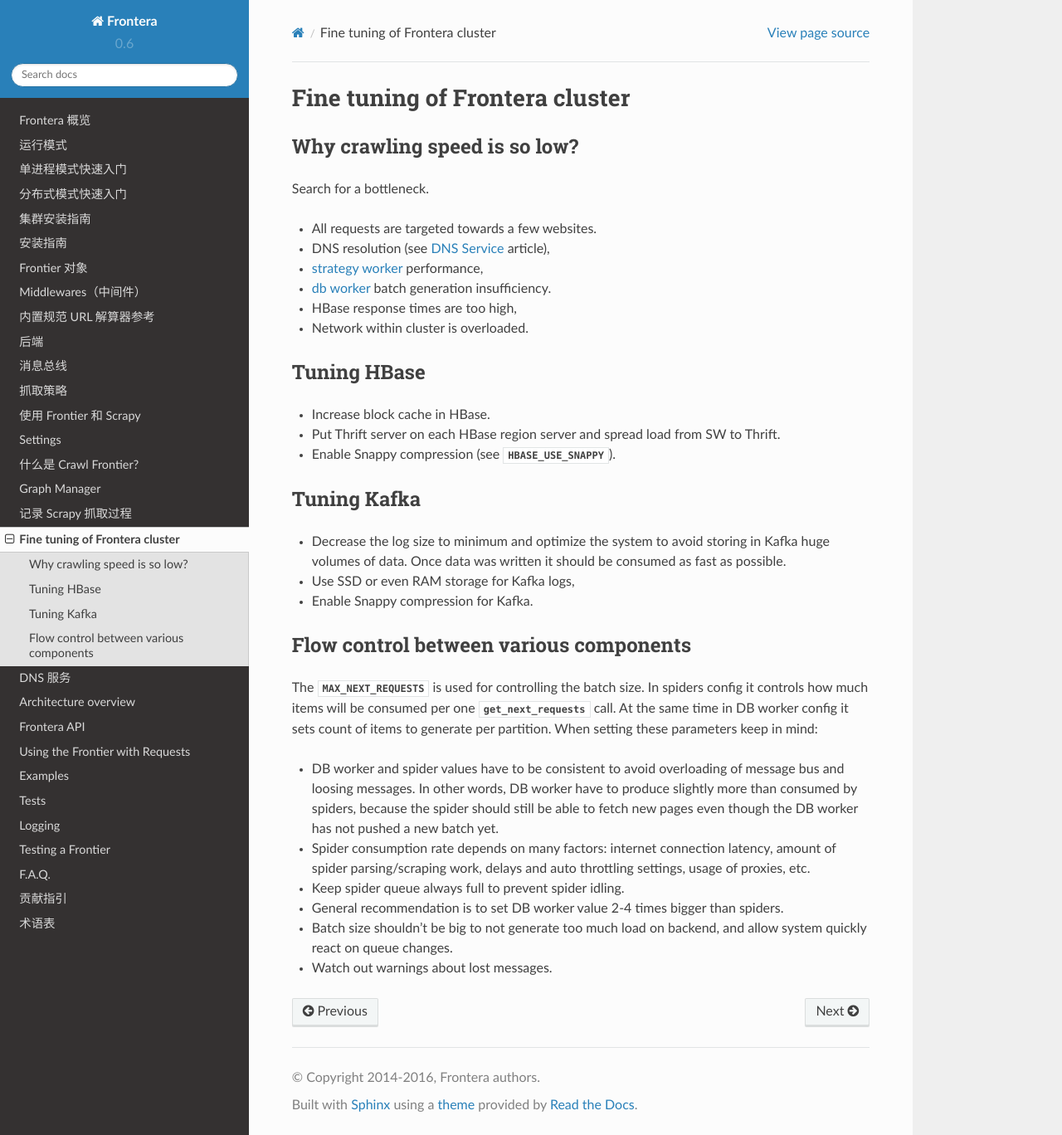
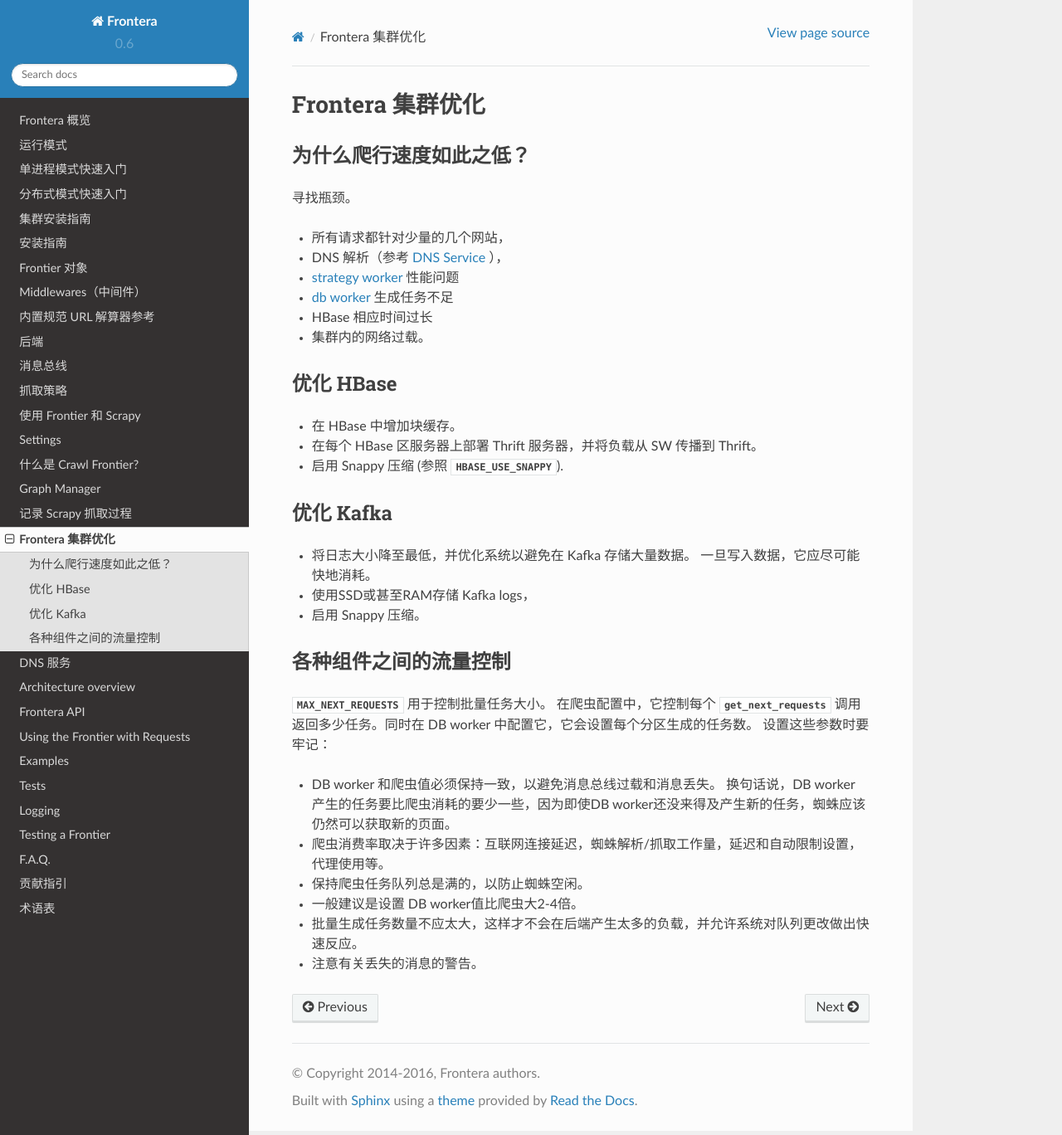
Before and after one commit to xsren/frontera-docs-zh_CN, a Sphinx documentation site: the page built from docs/source/topics/fine-tuning.rst, in a window 1280 px wide and 1368 px high. Shown: the whole window at 83% size. Built offline with Sphinx 7.4.7 and the Read the Docs theme 2.0.0, drawn with Linux system fonts in a browser that asks for light colours.

Commit message:
finish fine-tuning.rst

```diff
--- a/docs/source/topics/fine-tuning.rst
+++ b/docs/source/topics/fine-tuning.rst
@@ -1,47 +1,40 @@
 ===============================
-Fine tuning of Frontera cluster
+Frontera 集群优化
 ===============================
 
 
-Why crawling speed is so low?
+为什么爬行速度如此之低？
 =============================
-Search for a bottleneck.
+寻找瓶颈。
 
-* All requests are targeted towards a few websites.
-* DNS resolution (see :doc:`DNS Service <dns-service>` article),
-* :term:`strategy worker` performance,
-* :term:`db worker` batch generation insufficiency.
-* HBase response times are too high,
-* Network within cluster is overloaded.
+* 所有请求都针对少量的几个网站，
+* DNS 解析（参考 :doc:`DNS Service <dns-service>` ），
+* :term:`strategy worker` 性能问题
+* :term:`db worker` 生成任务不足
+* HBase 相应时间过长
+* 集群内的网络过载。
 
-Tuning HBase
+优化 HBase
 ============
-* Increase block cache in HBase.
-* Put Thrift server on each HBase region server and spread load from SW to Thrift.
-* Enable Snappy compression (see :setting:`HBASE_USE_SNAPPY`).
+* 在 HBase 中增加块缓存。
+* 在每个 HBase 区服务器上部署 Thrift 服务器，并将负载从 SW 传播到 Thrift。
+* 启用 Snappy 压缩 (参照 :setting:`HBASE_USE_SNAPPY`).
 
-Tuning Kafka
+优化 Kafka
 ============
-* Decrease the log size to minimum and optimize the system to avoid storing in Kafka huge volumes of data. Once data
-  was written it should be consumed as fast as possible.
-* Use SSD or even RAM storage for Kafka logs,
-* Enable Snappy compression for Kafka.
+* 将日志大小降至最低，并优化系统以避免在 Kafka 存储大量数据。 一旦写入数据，它应尽可能快地消耗。
+* 使用SSD或甚至RAM存储 Kafka logs，
+* 启用 Snappy 压缩。
 
 
-Flow control between various components
+各种组件之间的流量控制
 =======================================
 
-The :setting:`MAX_NEXT_REQUESTS` is used for controlling the batch size. In spiders config it controls how much items
-will be consumed per one :attr:`get_next_requests <frontera.core.manager.FrontierManager.get_next_requests>` call. At
-the same time in DB worker config it sets count of items to generate per partition. When setting these parameters keep
-in mind:
+:setting:`MAX_NEXT_REQUESTS` 用于控制批量任务大小。 在爬虫配置中，它控制每个 :attr:`get_next_requests <frontera.core.manager.FrontierManager.get_next_requests>` 调用返回多少任务。同时在 DB worker 中配置它，它会设置每个分区生成的任务数。 设置这些参数时要牢记：
 
-* DB worker and spider values have to be consistent to avoid overloading of message bus and loosing messages. In other
-  words, DB worker have to produce slightly more than consumed by spiders, because the spider should still be able to
-  fetch new pages even though the DB worker has not pushed a new batch yet.
-* Spider consumption rate depends on many factors: internet connection latency, amount of spider
-  parsing/scraping work, delays and auto throttling settings, usage of proxies, etc.
-* Keep spider queue always full to prevent spider idling.
-* General recommendation is to set DB worker value 2-4 times bigger than spiders.
-* Batch size shouldn't be big to not generate too much load on backend, and allow system quickly react on queue changes.
-* Watch out warnings about lost messages.
+* DB worker 和爬虫值必须保持一致，以避免消息总线过载和消息丢失。 换句话说，DB worker 产生的任务要比爬虫消耗的要少一些，因为即使DB worker还没来得及产生新的任务，蜘蛛应该仍然可以获取新的页面。
+* 爬虫消费率取决于许多因素：互联网连接延迟，蜘蛛解析/抓取工作量，延迟和自动限制设置，代理使用等。
+* 保持爬虫任务队列总是满的，以防止蜘蛛空闲。
+* 一般建议是设置 DB worker值比爬虫大2-4倍。
+* 批量生成任务数量不应太大，这样才不会在后端产生太多的负载，并允许系统对队列更改做出快速反应。
+* 注意有关丢失的消息的警告。
```
